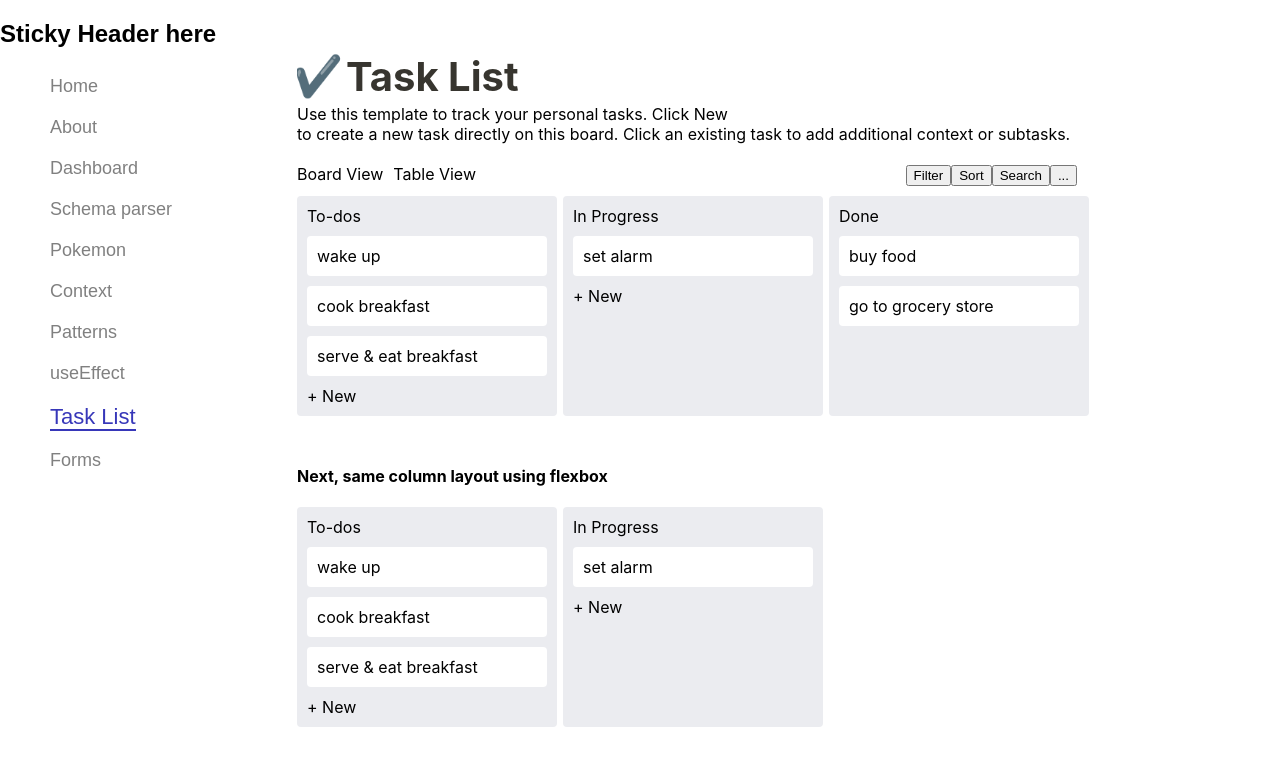
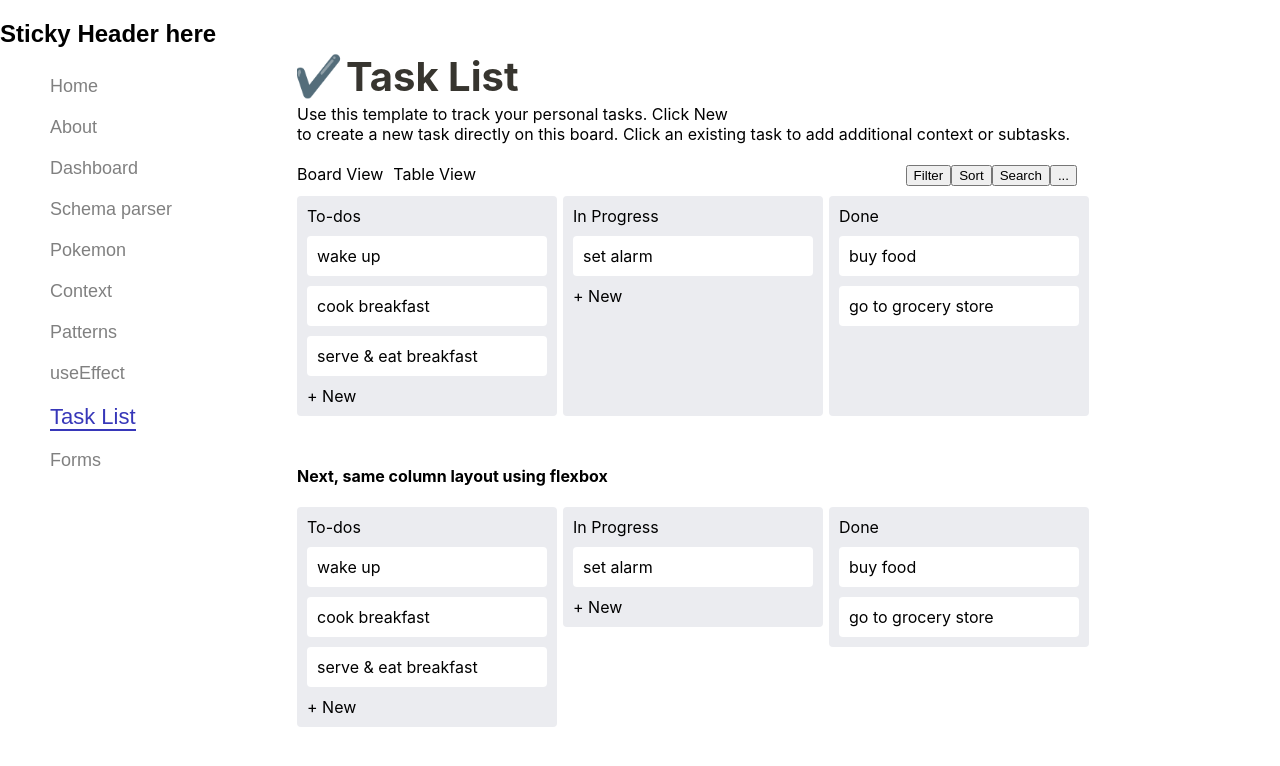
Before and after one commit to denisos/mixopedia, a React (Create React App) app: page /tasklist in a window 1280 px wide. Shown: the top 766 px of the page. Built offline with nearby package versions, Linux system fonts and the light colour scheme.

Commit message:
added done column and minor style change

```diff
--- a/src/components/tasklist/TaskList.css
+++ b/src/components/tasklist/TaskList.css
@@ -139,6 +139,7 @@
   padding: 10px;
   text-decoration: none;
   color: inherit;
+  width: 100%;
 }
 
 .task-add {
@@ -175,7 +176,6 @@ https://betterprogramming.pub/creating-trellos-ui-with-css-grid-ed1fbfcd9448 */
   flex-grow: 0;
   flex-shrink: 0;
   column-gap: 6px;
-
 }
 
 .lists-container .list-list {
@@ -183,6 +183,7 @@ https://betterprogramming.pub/creating-trellos-ui-with-css-grid-ed1fbfcd9448 */
   flex-direction: column;
   row-gap: 10px;
   width: 260px;
+  height: 100%;
 
   background-color: rgb(235, 236, 240);
   border-radius: 4px;
--- a/src/components/tasklist/TaskList.tsx
+++ b/src/components/tasklist/TaskList.tsx
@@ -189,6 +189,18 @@ export default function TaskList() {
                 + New
               </a>
             </div>
+
+            <div className="list-list">
+              <div className="task-title">
+                Done
+              </div>
+
+              {taskData.filter(isDone).map((task) => (
+                <a className="task-card" key={task.id} href="/#">
+                {task.title}
+                </a>
+              ))}
+            </div>
           </div>
 
         </div>
--- a/src/sharedcomponents/button/Button.css
+++ b/src/sharedcomponents/button/Button.css
@@ -51,3 +51,8 @@
   padding: 6px 18px;
   font-size: 12px;
 }
+
+/*
+  prefer button styled a link over empty anchor for a11y
+  https://github.com/jsx-eslint/eslint-plugin-jsx-a11y/blob/main/docs/rules/anchor-is-valid.md
+*/
```
